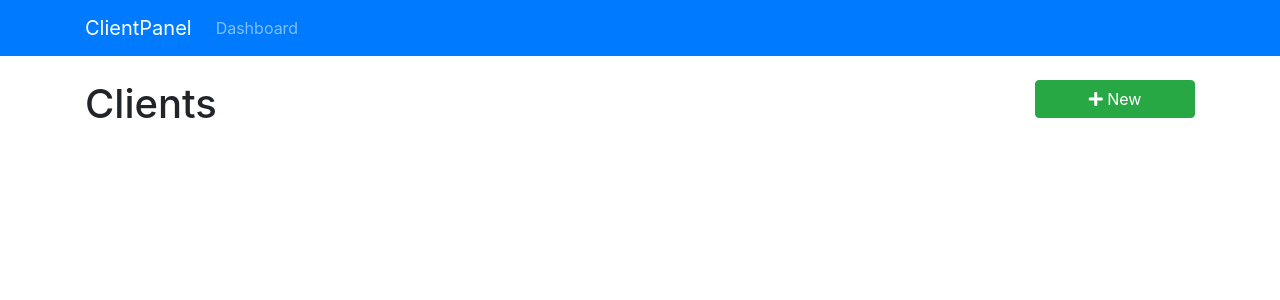
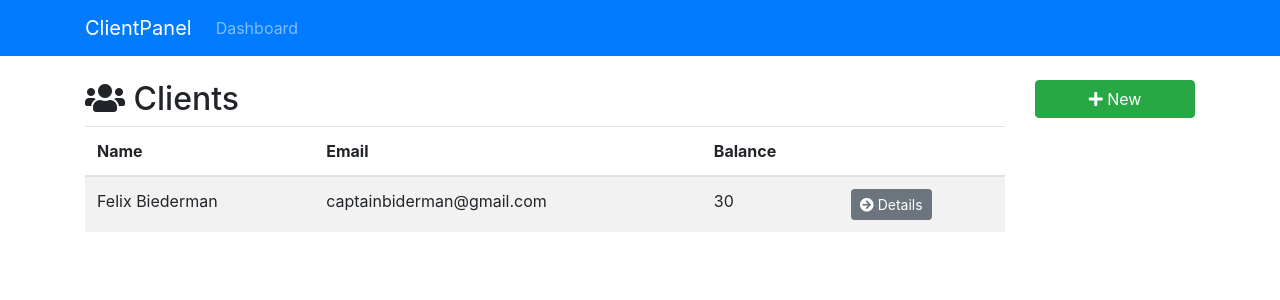
Before and after one commit to derrick-long/react_client_panel, a React (Create React App) app: page / in a window 1280 px wide. Shown: the top 300 px of the page. Built offline with nearby package versions, Linux system fonts and the light colour scheme.

Commit message:
finish demo client

```diff
--- a/src/components/clients/Clients.js
+++ b/src/components/clients/Clients.js
@@ -1,13 +1,64 @@
-import React, { Component } from 'react'
+import React, { Component } from 'react';
+import { Link } from 'react-router-dom';
 
 class Clients extends Component {
   render() {
-    return (
-      <div>
-        <h1> Clients </h1>
-      </div>
-    )
-  }
+    const clients = [{
+        id: '23322',
+        firstName: 'Felix',
+        lastName: 'Biederman',
+        email: 'captainbiderman@gmail.com',
+        phone: '555-555-5555',
+        balance: '30'
+    }];
+    if(clients){
+        return (
+            <div>
+                <div className="row">
+                    <div className="col-md-6">
+                        <h2>
+                            {' '}
+                            <i className="fas fa-users"/> Clients{' '}
+                         </h2>
+                    </div>
+
+                    <div className="col-md-6">
+                    </div>
+
+                </div>
+
+                <table className="table table-striped">
+                    <thead className="thead-inverse">
+                        <tr>
+                           <th>Name</th>
+                           <th>Email</th>
+                           <th>Balance</th>
+                           <th/>
+                        </tr>
+                    </thead>
+                    <tbody>
+                        {clients.map(client => (
+                            <tr key={client.id}>
+                                <td>{client.firstName} {client.lastName}</td>
+                                <td> {client.email}</td>
+                                <td>{client.balance}</td>
+                                <td>
+                                    <Link to={`/client/${client.id}`} className="btn btn-secondary btn-sm">
+                                    <i className="fas fa-arrow-circle-right"></i> Details
+                                    </Link>
+                                </td>
+
+                            </tr>
+                        ))}
+                    </tbody>
+                </table>
+            </div>
+          )
+    } else {
+        return <h1> Loading..</h1>
+    }
+
+   }
 }
 
 export default  Clients;
```
